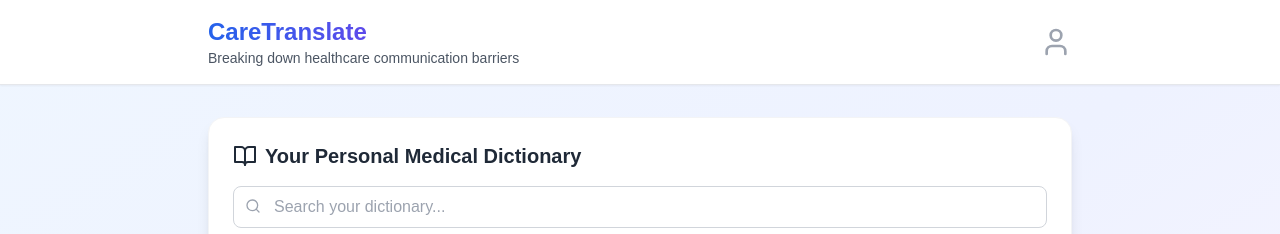
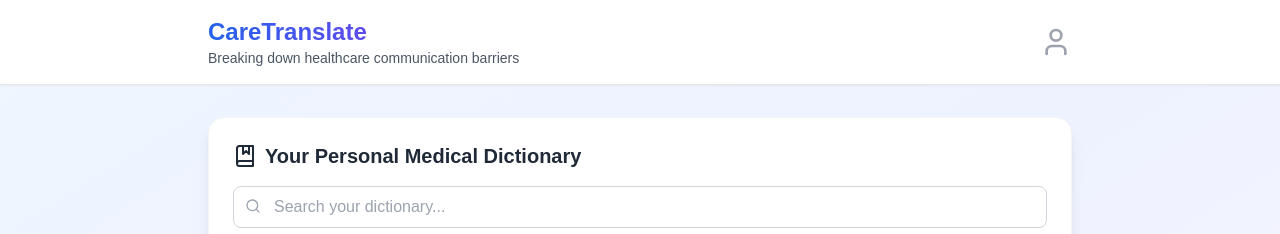
Before and after one commit to sarahf-zh/ct-webapp, a Next.js app in the folder caretranslate/: page / in a window 1280 px wide. Both pictures are taken after a click on the element "Dictionary". Shown: the top 234 px of the page. Built offline with nearby package versions, Linux system fonts and the light colour scheme.

Commit message:
Update icon for dictionary

```diff
--- a/caretranslate/src/app/page.tsx
+++ b/caretranslate/src/app/page.tsx
@@ -6,6 +6,7 @@ import {
   MicOff,
   Send,
   BookOpen,
+  BookMarked,
   Globe,
   Globe2,
   Baby,
@@ -517,7 +518,7 @@ const DictionaryView = ({
     <div className="space-y-6 pb-20">
       <div className="bg-white rounded-2xl p-6 shadow-lg border border-gray-100">
         <h2 className="text-xl font-bold text-gray-800 mb-4 flex items-center space-x-2">
-          <BookOpen className="w-6 h-6" />
+          <BookMarked className="w-6 h-6" />
           <span>Your Personal Medical Dictionary</span>
         </h2>
 
@@ -1005,7 +1006,7 @@ export default function CareTranslateApp() {
           <div className="flex justify-around py-3">
             {[
               { id: 'home', icon: Home, label: 'Home' },
-              { id: 'dictionary', icon: BookOpen, label: 'Dictionary' },
+              { id: 'dictionary', icon: BookMarked, label: 'Dictionary' },
               { id: 'translate', icon: Globe, label: 'Translate' },
             ].map((item) => (
               <div
```
